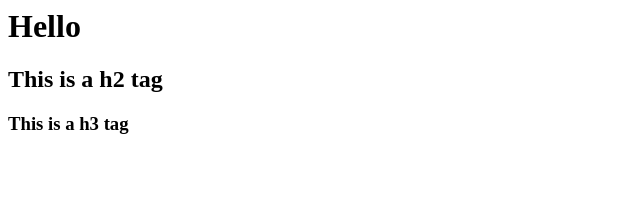
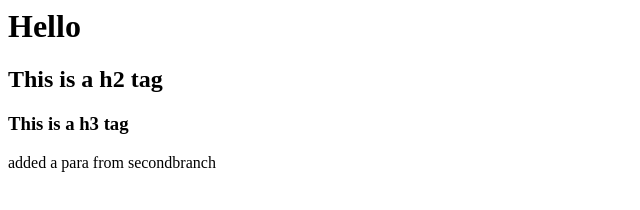
Before and after one commit to pkaustubh401/Testing-branching, a plain HTML site: page index.html in a window 1280 px wide. Shown: the whole page, without its empty margins (0-640 px from the left). Drawn offline with Linux system fonts and the light colour scheme.

Commit message:
added a para from second branch

```diff
--- a/index.html
+++ b/index.html
@@ -1,3 +1,4 @@
 <h1>Hello</h1ii>
 <h2>This is a h2 tag </h2>
 <h3>This is a h3 tag </h3>
+<p>added a para from secondbranch</p>
```
